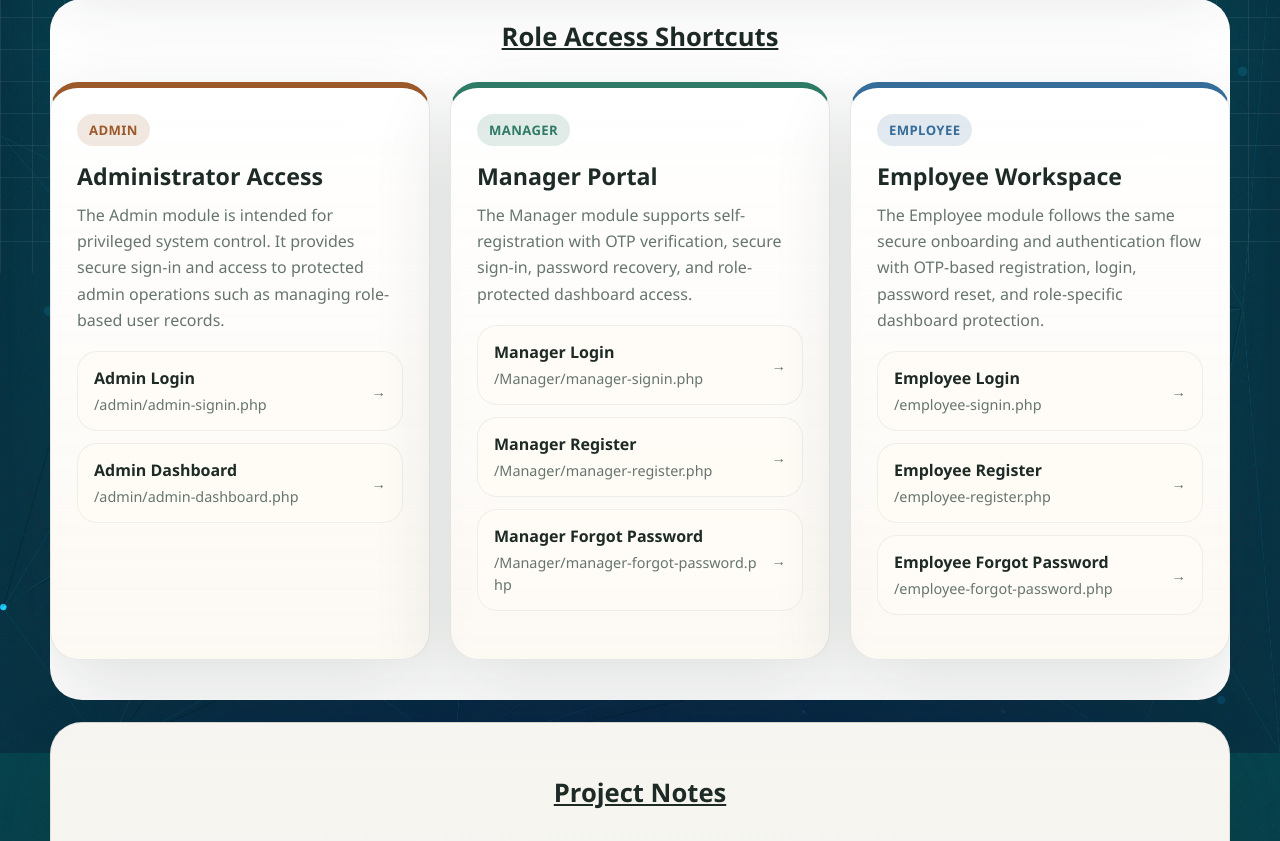
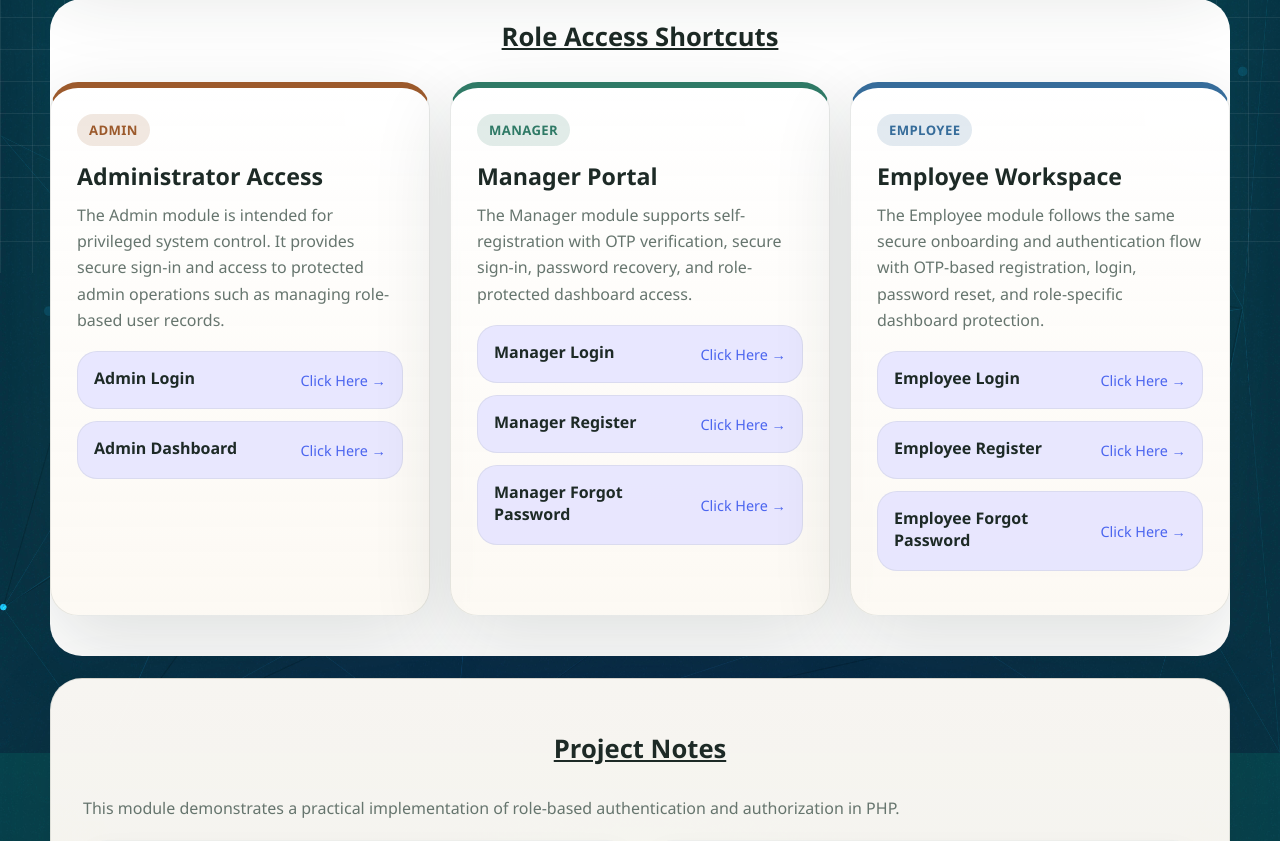
Before and after one commit to Anujkr8674/Role-Based-Authentication-Authorization-Module, a PHP site: page / in a window 1280 px wide. Shown: the part 527-1368 px from the top of the page. Run offline with PHP 8.4, Linux system fonts and the light colour scheme.

Commit message:
url short

```diff
--- a/index.php
+++ b/index.php
@@ -257,7 +257,8 @@
             gap: 12px;
             text-decoration: none;
             color: var(--ink);
-            background: var(--paper-strong);
+            /* background: var(--paper-strong); */
+            background: rgb(232 230 255 / 96%);
             border: 1px solid rgba(58, 78, 71, 0.08);
             border-radius: 20px;
             padding: 15px 16px;
@@ -277,7 +278,8 @@
         }
 
         .shortcut span {
-            color: var(--muted);
+            /* color: var(--muted); */
+            color: #4b65ef;
             font-size: 0.9rem;
             word-break: break-all;
         }
@@ -457,16 +459,16 @@
                         <a class="shortcut" href="admin/admin-signin.php">
                             <div>
                                 <strong>Admin Login</strong>
-                                <span>/admin/admin-signin.php</span>
+                                <!-- <span>/admin/admin-signin.php</span> -->
                             </div>
-                            <span class="arrow">&rarr;</span>
+                            <span class="arrow">Click Here &rarr;</span>
                         </a>
                         <a class="shortcut" href="admin/admin-dashboard.php">
                             <div>
                                 <strong>Admin Dashboard</strong>
-                                <span>/admin/admin-dashboard.php</span>
+                                <!-- <span>/admin/admin-dashboard.php</span> -->
                             </div>
-                            <span class="arrow">&rarr;</span>
+                            <span class="arrow">Click Here &rarr;</span>
                         </a>
                     </div>
 
@@ -483,23 +485,23 @@
                         <a class="shortcut" href="Manager/manager-signin.php">
                             <div>
                                 <strong>Manager Login</strong>
-                                <span>/Manager/manager-signin.php</span>
+                                <!-- <span>/Manager/manager-signin.php</span> -->
                             </div>
-                            <span class="arrow">&rarr;</span>
+                            <span class="arrow">Click Here &rarr;</span>
                         </a>
                         <a class="shortcut" href="Manager/manager-register.php">
                             <div>
                                 <strong>Manager Register</strong>
-                                <span>/Manager/manager-register.php</span>
+                                <!-- <span>/Manager/manager-register.php</span> -->
                             </div>
-                            <span class="arrow">&rarr;</span>
+                            <span class="arrow">Click Here &rarr;</span>
                         </a>
                         <a class="shortcut" href="Manager/manager-forgot-password.php">
                             <div>
                                 <strong>Manager Forgot Password</strong>
-                                <span>/Manager/manager-forgot-password.php</span>
+                                <!-- <span>/Manager/manager-forgot-password.php</span> -->
                             </div>
-                            <span class="arrow">&rarr;</span>
+                            <span class="arrow">Click Here &rarr;</span>
                         </a>
                     </div>
 
@@ -516,23 +518,23 @@
                         <a class="shortcut" href="employee-signin.php">
                             <div>
                                 <strong>Employee Login</strong>
-                                <span>/employee-signin.php</span>
+                                <!-- <span>/employee-signin.php</span> -->
                             </div>
-                            <span class="arrow">&rarr;</span>
+                            <span class="arrow">Click Here &rarr;</span>
                         </a>
                         <a class="shortcut" href="employee-register.php">
                             <div>
                                 <strong>Employee Register</strong>
-                                <span>/employee-register.php</span>
+                                <!-- <span>/employee-register.php</span> -->
                             </div>
-                            <span class="arrow">&rarr;</span>
+                            <span class="arrow">Click Here &rarr;</span>
                         </a>
                         <a class="shortcut" href="employee-forgot-password.php">
                             <div>
                                 <strong>Employee Forgot Password</strong>
-                                <span>/employee-forgot-password.php</span>
+                                <!-- <span>/employee-forgot-password.php</span> -->
                             </div>
-                            <span class="arrow">&rarr;</span>
+                            <span class="arrow">Click Here &rarr;</span>
                         </a>
                     </div>
 
```
